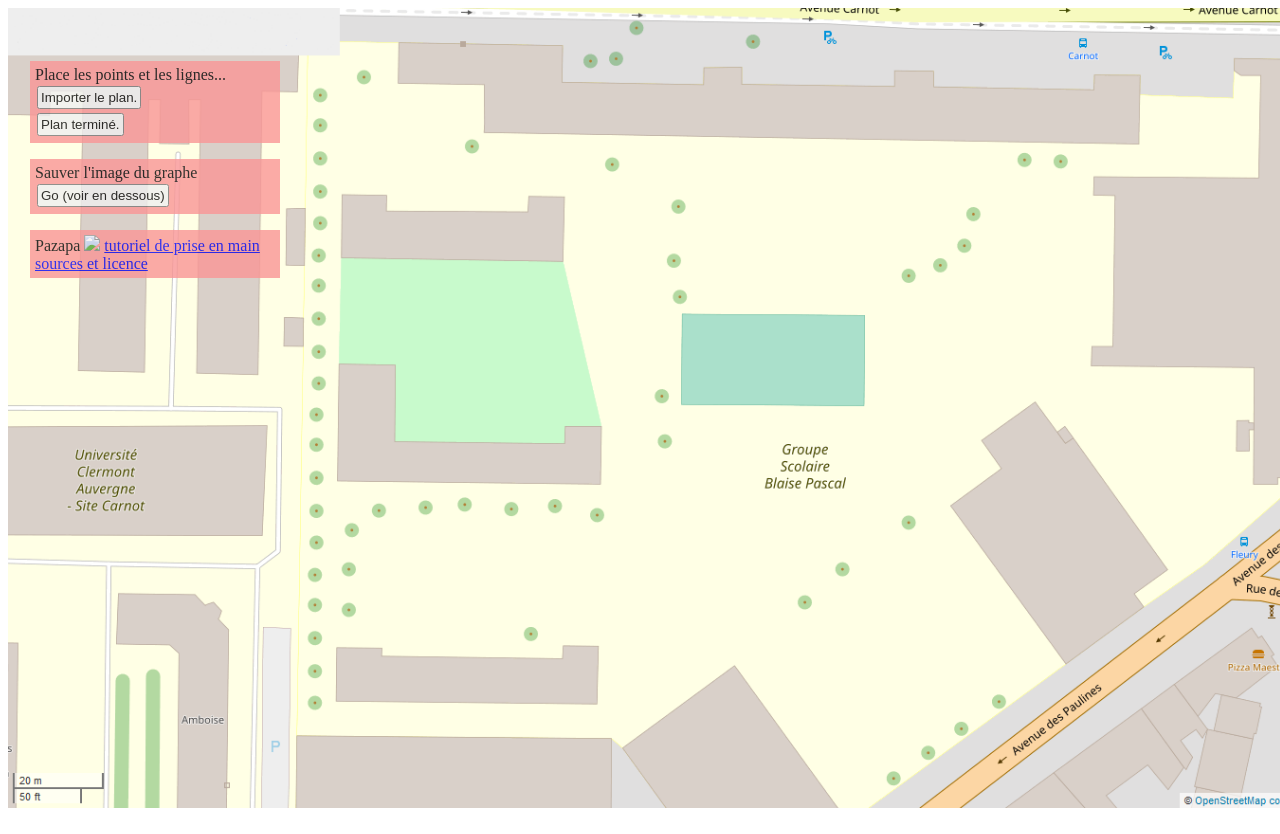
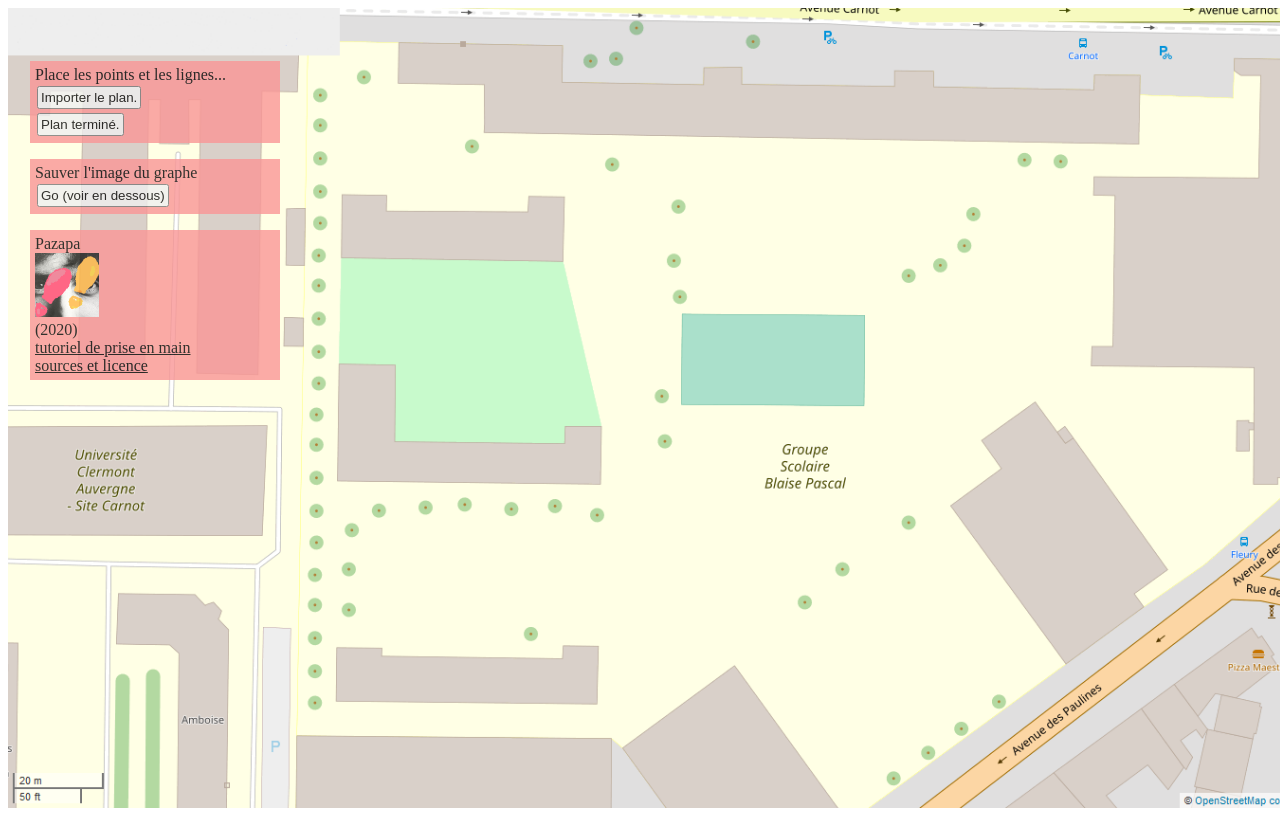
Before and after one commit to samuel-/pazapa, a plain HTML site: page index.html in a window 1280 px wide. Shown: the top 834 px of the page. Drawn offline with Linux system fonts and the light colour scheme; a script that the page names is missing.

Commit message:
ajout credits

```diff
--- a/carte-college.html
+++ b/index.html
@@ -3,8 +3,8 @@
 <head>
     <meta charset="UTF-8">
     <meta name="viewport" content="width=device-width, initial-scale=1">
-	<title>Pazapa - </title>
-	<link rel="icon" href="favicon.ico" />
+	<title>Pazapa - itinéraires sous contraintes</title>
+	<link rel="icon" href="pazapa.ico" />
 	<style>
 	#cy { height:800px; width:1500px; background-image:url("src/osm.png");background-repeat:no-repeat;background-size:contain;}
 	.invisible{display:none;}
@@ -19,6 +19,8 @@
 	button{padding:2px;margin:2px;}
 	.copy{cursor:copy;}
 	#cursorText{position:absolute;}
+	a {color: black; display: inline-block;}
+	a:hover{font-style: italic;}
 	</style>
 	<script src="carte.js"></script>
     <script src="src/cytoscape.min.js"></script>
@@ -81,9 +83,10 @@
 	<p id="clock" class="invisible">Temps <br/> </p>
 	<p>Sauver l'image du graphe<button onclick="saveImage()">Go (voir en dessous)</button></p>
 
-	<p>Pazapa
-	<img src="pazapa.png"/>
-	<a href="#">tutoriel de prise en main</a>
+	<p>Pazapa<br/>
+	<img width="64px" height="64px" src="pazapa.ico"/><br/>
+	(2020)<br/>
+	<a href="#">tutoriel de prise en main</a><br/>
 	<a href="https://github.com/samuel-/pazapa">sources et licence</a>
 	</p>
 
```
